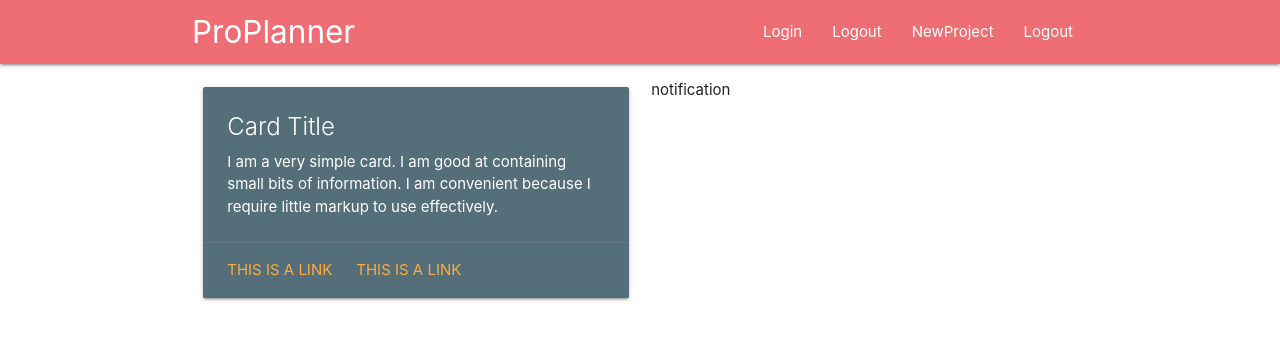
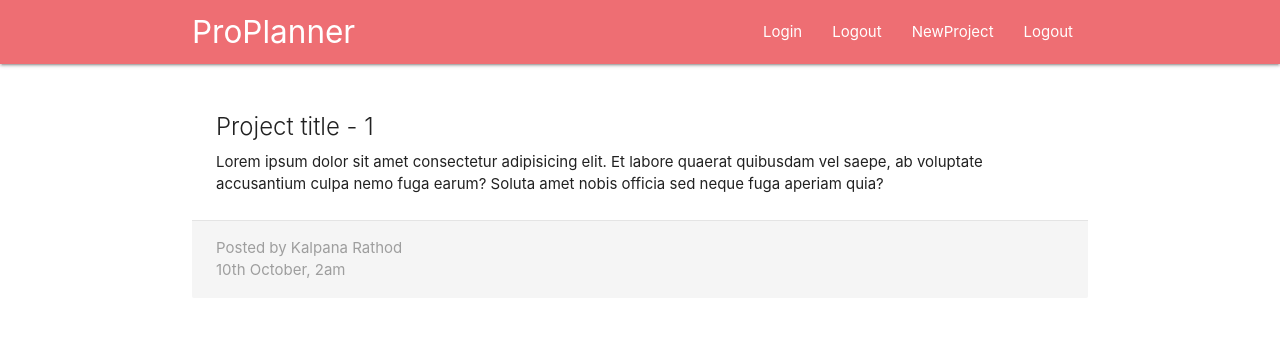
Before and after one commit to Developer-Rathod/proplanner, a React (Create React App) app: page /project/1 in a window 1280 px wide. Shown: the top 340 px of the page. Built offline with nearby package versions, Linux system fonts and the light colour scheme.

Commit message:
Create signin form

```diff
--- a/src/App.js
+++ b/src/App.js
@@ -2,6 +2,7 @@ import React from 'react';
 import { BrowserRouter,Switch, Route } from 'react-router-dom';
 import Navbar from './components/layout/Navbar';
 import Dashboard from './components/dashboard/Dashboard';
+import ProjectDetails from './components/projects/ProjectDetails';
 
 function App() {
   return (
@@ -9,7 +10,8 @@ function App() {
       <div className="App">
         <Navbar></Navbar>
         <Switch>
-          <Route path='/' component={Dashboard}></Route>
+          <Route exact path='/' component={Dashboard}></Route>
+          <Route path='/project/:id' component={ProjectDetails}></Route>
         </Switch>
       </div>
     </BrowserRouter>
--- /dev/null
+++ b/src/components/projects/ProjectDetails.js
@@ -0,0 +1,21 @@
+import React from 'react'
+
+const ProjectDetails = (props) => {
+    const id = props.match.params.id;
+    return (
+        <div className="container section project-details">
+        <div className="card z-depth-0">
+            <div className="card-content">
+            <span className="card-title">Project title - { id }</span>
+            <p>Lorem ipsum dolor sit amet consectetur adipisicing elit. Et labore quaerat quibusdam vel saepe, ab voluptate accusantium culpa nemo fuga earum? Soluta amet nobis officia sed neque fuga aperiam quia?</p>
+            </div>
+            <div className="card-action grey lighten-4 grey-text">
+            <div>Posted by Kalpana Rathod</div>
+            <div>10th October, 2am</div>
+            </div>
+        </div>
+    </div>
+    )
+}
+
+export default ProjectDetails
--- a/src/components/projects/ProjectList.js
+++ b/src/components/projects/ProjectList.js
@@ -3,7 +3,12 @@ import ProjectSummary from './ProjectSummary'
 
 const ProjectList = () => {
     return (
-        <ProjectSummary />
+        <div className="project-list section">
+            <ProjectSummary />
+            <ProjectSummary />
+            <ProjectSummary />
+
+        </div>
     )
 }
 
--- a/src/components/projects/ProjectSummary.js
+++ b/src/components/projects/ProjectSummary.js
@@ -3,15 +3,11 @@ import React from 'react'
 const ProjectSummary = () => {
     return (
         <div className="section">
-                    <div class="card blue-grey darken-1">
-                <div class="card-content white-text">
-                <span class="card-title">Card Title</span>
-                <p>I am a very simple card. I am good at containing small bits of information.
-                I am convenient because I require little markup to use effectively.</p>
-                </div>
-                <div class="card-action">
-                <a href="#">This is a link</a>
-                <a href="#">This is a link</a>
+            <div className="card z-depth-0 project-summary">
+                <div className="card-content grey-text text-darken-3">
+                    <span className="card-title ">Project title</span>
+                    <p>Posted by The Net Ninja</p>
+                    <p className="grey-text">3rd September, 2am</p>
                 </div>
             </div>
         </div>
```
Also changed, not shown: src/components/auth/SignIn.js (added, +45 -0 lines).
